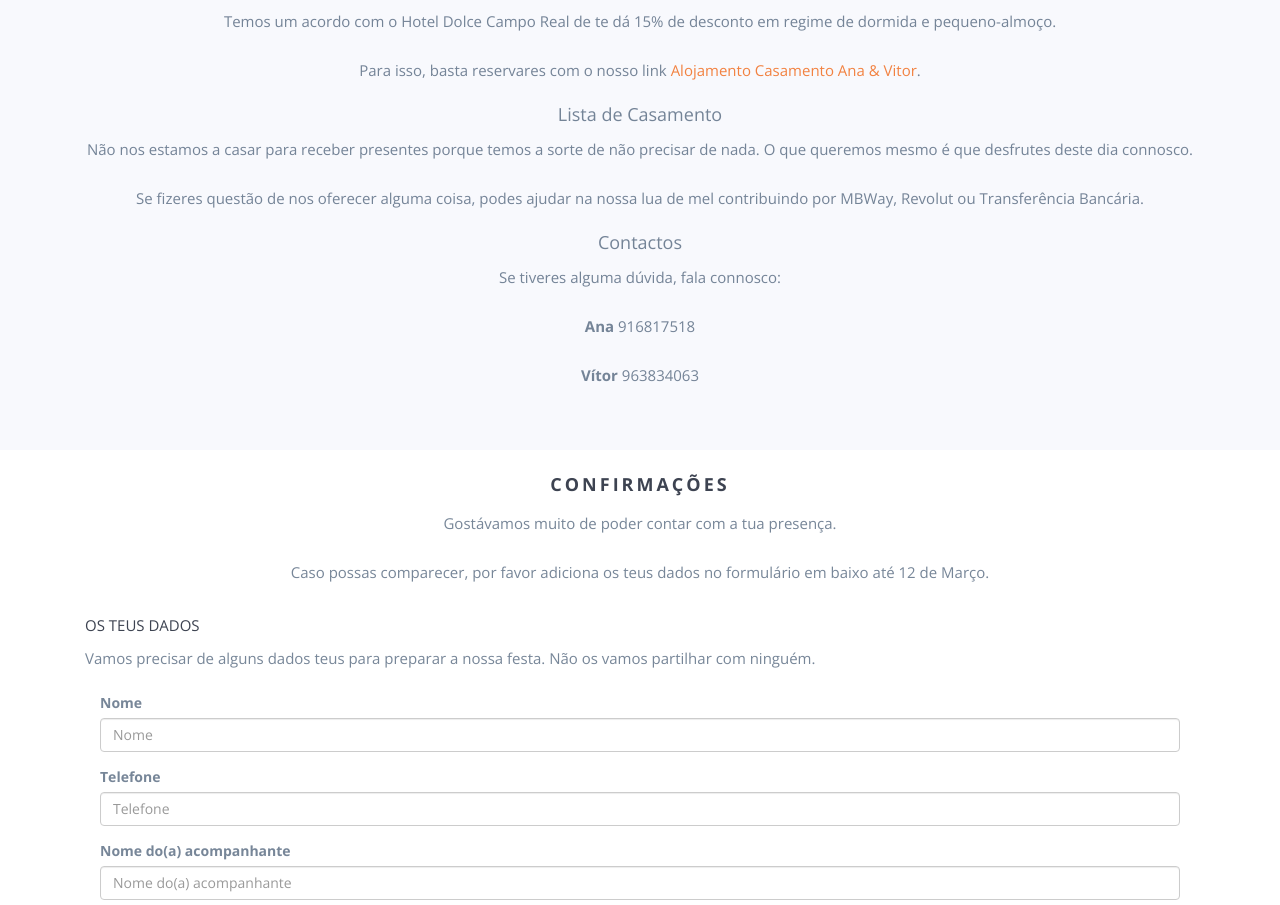
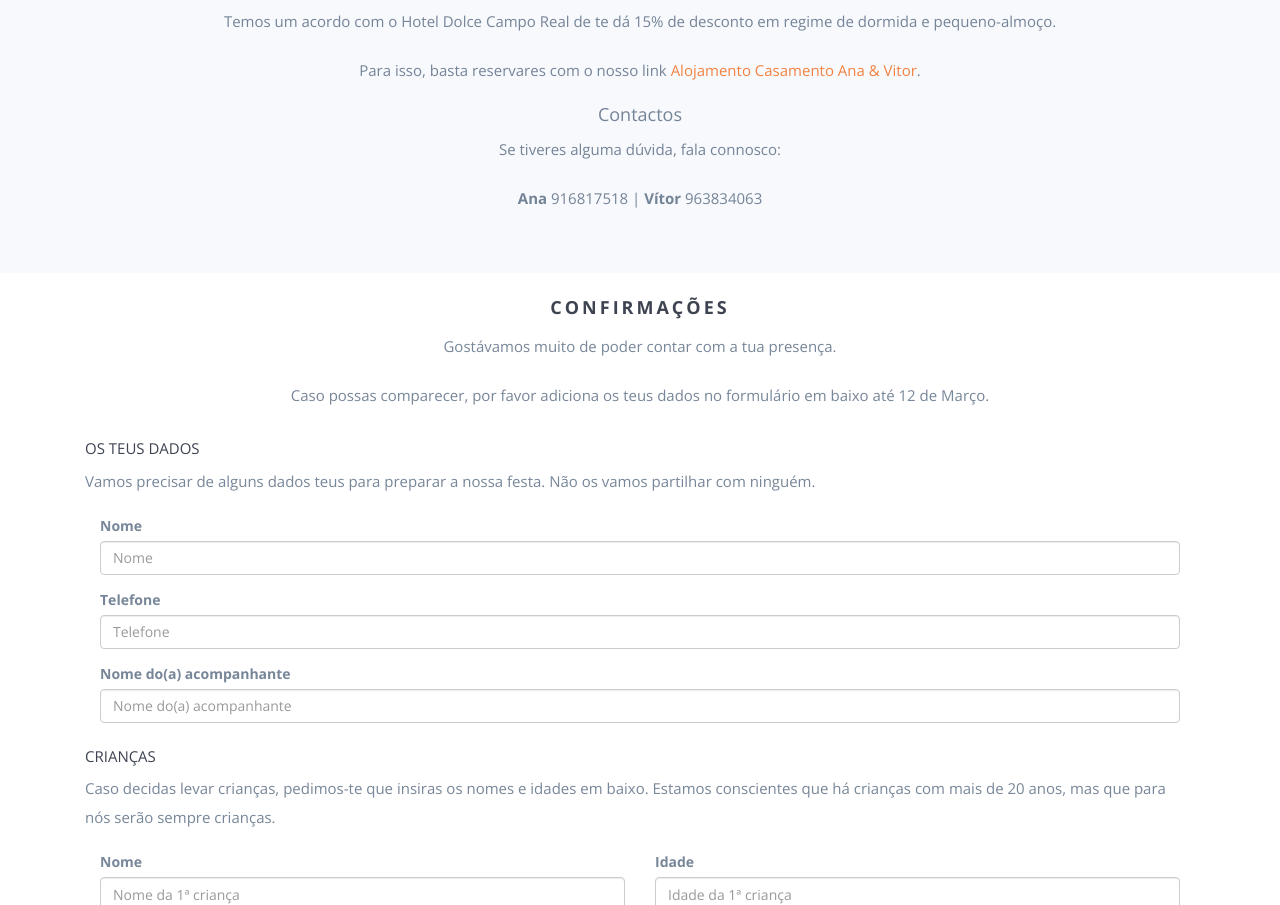
Before and after one commit to avalente88/ana-e-vitor, a website: page index.html in a window 1280 px wide. Shown: the part 2510-3415 px from the top of the page. Drawn offline with nearby package versions, Linux system fonts and the light colour scheme; some packages are replaced by stand-ins of ours; files whose address does not match are found by name.

Commit message:
Update index.html

```diff
--- a/index.html
+++ b/index.html
@@ -217,14 +217,13 @@
                 <p>Temos um acordo com o Hotel Dolce Campo Real de te dá 15% de desconto em regime de dormida e pequeno-almoço.</p>
                 <p>Para isso, basta reservares com o nosso link <a href="https://be-p2.synxis.com/?adult=1&arrive=2025-04-10&chain=5136&child=0&currency=EUR&depart=2025-04-15&hotel=81431&level=hotel&locale=pt-PT&productcurrency=EUR&promo=1000086956&rooms=1">Alojamento Casamento Ana & Vitor</a>.</p>
 
-                <h4>Lista de Casamento</h4>
+              <!--  <h4>Lista de Casamento</h4>
                 <p>Não nos estamos a casar para receber presentes porque temos a sorte de não precisar de nada. O que queremos mesmo é que desfrutes deste dia connosco.</p>
                 <p>Se fizeres questão de nos oferecer alguma coisa, podes ajudar na nossa lua de mel contribuindo por MBWay, Revolut ou Transferência Bancária.</p>
-
+-->
                 <h4>Contactos</h4>
                 <p>Se tiveres alguma dúvida, fala connosco:</p>
-                <p><b>Ana</b> 916817518</p>
-                <p><b>Vítor</b> 963834063</p>
+                <p><b>Ana</b> 916817518 | <b>Vítor</b> 963834063</p>
 
             </div>
         </div>
@@ -319,7 +318,7 @@
                           </div>
                     </div>
 
-                    <br>
+
                     <button id="btnSubmit" type="submit" class="btn" style="width: 50%; display: block; margin: auto;">Submeter</button>
                   </form>
 
```
